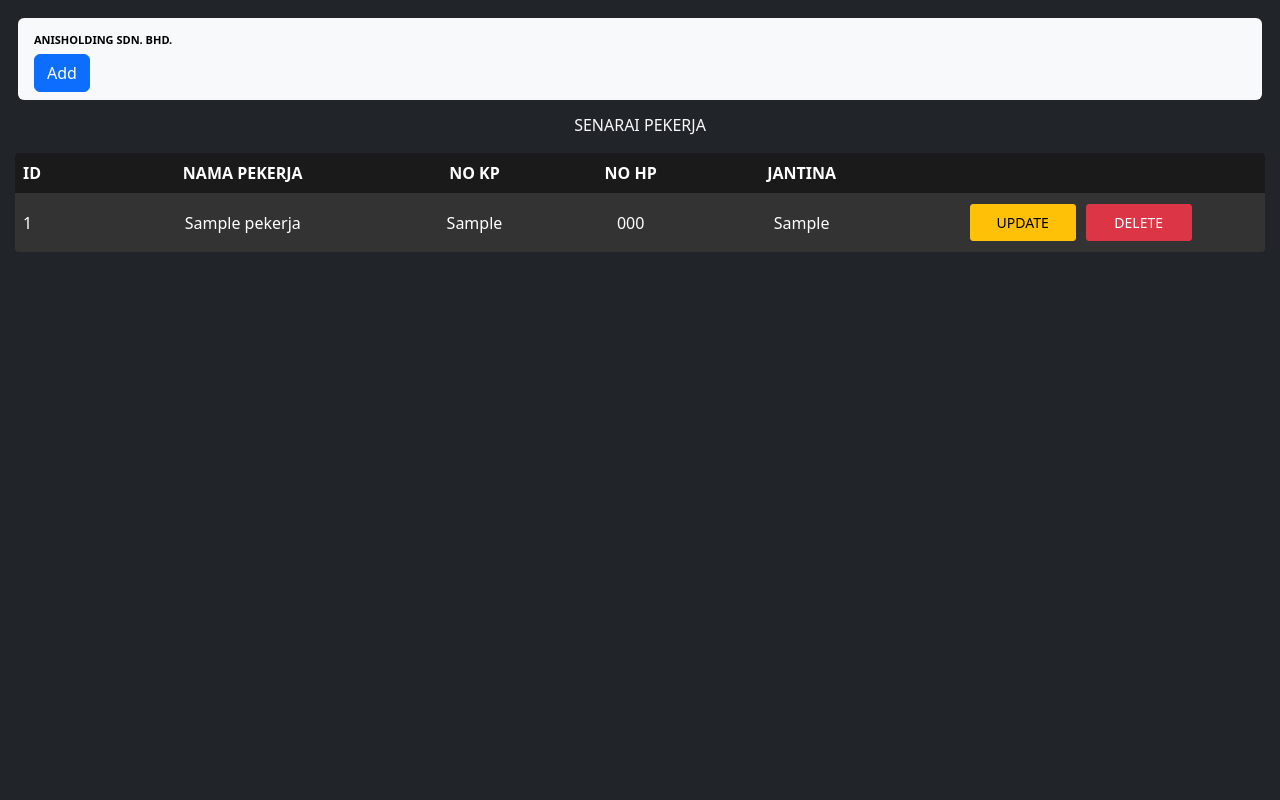
After one commit to Miiz02/rekod-pekerja, a PHP site: page /dashboard.php in a window 1280 px wide. The commit adds this page. Run offline with PHP 8.4, Linux system fonts and the light colour scheme; the visitor is signed in with stand-in values (Sample User, id 1); tables that the repository leaves empty or names only in its code hold one stand-in row (values such as "Sample post").

Commit message:
insyaallah habis

```diff
--- /dev/null
+++ b/dashboard.php
@@ -0,0 +1,237 @@
+<?php
+session_start();
+if (!isset($_SESSION['user_id'])) {
+    header("Location: index.php");
+    exit;
+}
+
+include 'db_conn.php';
+
+// Fetch workers data from the database
+$result = $conn->query("SELECT * FROM pekerja");
+?>
+
+<!DOCTYPE html>
+<html lang="en">
+
+<head>
+    <meta charset="UTF-8">
+    <meta name="viewport" content="width=device-width, initial-scale=1.0">
+    <title>Dashboard</title>
+    <link href="https://cdn.jsdelivr.net/npm/bootstrap@5.3.3/dist/css/bootstrap.min.css" rel="stylesheet" integrity="sha384-QWTKZyjpPEjISv5WaRU9OFeRpok6YctnYmDr5pNlyT2bRjXh0JMhjY6hW+ALEwIH" crossorigin="anonymous">
+    <link rel="stylesheet" href="https://cdnjs.cloudflare.com/ajax/libs/font-awesome/6.0.0-beta3/css/all.min.css">
+    <style>
+       /* General Page Styling */
+html, body, .intro {
+    height: 100%;
+    padding: 5px;
+}
+
+/* Table Styling */
+.table {
+    width: 100%; /* Full width table */
+    table-layout: auto; /* Automatically adjusts column width based on content */
+    border-radius: 4px;
+    overflow: hidden; /* Ensures rounded corners are visible */
+    max-width: 100%; /* Prevents the table from exceeding its container */
+}
+
+table td, table th {
+    text-align: center;
+    vertical-align: middle;
+    overflow: hidden;
+    text-overflow: ellipsis;
+}
+
+/* ID column alignment */
+.table td.text-left, .table th.text-left {
+    text-align: left;
+}
+/* Table Header Styling */
+.table th, .table td {
+    color: rgb(255, 255, 255) !important;
+    background-color: #333 !important;
+}
+
+.table thead th {
+    background-color: #1a1a1a !important;
+    color: #fff !important;
+    font-weight: bold;
+    text-transform: uppercase;
+    font-size: 16px;
+}
+
+tbody td {
+    color: rgb(255, 255, 255) !important;
+    background-color: #333;
+    font-weight: 500;
+}
+
+/* Navbar Styling */
+.navbar {
+    margin-bottom: 20px;
+}
+
+.navbar .text {
+    color: black;
+}
+
+.navbar b {
+    font-size: 13px;
+    margin-bottom: 25px;
+}
+
+.btn {
+    margin-top: 10px;
+}
+
+/* Body Background */
+body {
+    background-color: #121212;
+    color: #fff;
+}
+
+.custom-btn {
+    width: 30%;
+    border-radius: 3px;
+    padding: 7px;
+    text-align: center;
+    margin: 3px;
+}
+
+/* Ensure the table fits within the container */
+.container-fluid {
+    padding: 5px;  /* Remove padding for full-width table */
+    overflow-x: hidden;  /* Prevent horizontal scrolling */
+}
+
+
+        /* Modal and Button Styling */
+        .modal-header {
+            background-color: #333;
+        }
+
+        .modal-title {
+            color: #fff;
+            text-align: center;
+        }
+
+        .modal-body {
+            color: #000;
+            font-weight: normal;
+            text-align: center;
+            padding: 10px;
+        }
+
+        .modal-footer {
+            display: flex;
+            justify-content: flex-start;
+        }
+
+        .btn-close {
+            color: white;
+        }
+
+        .btn-secondary {
+            background-color: #6c757d;
+        }
+
+
+    </style>
+</head>
+
+<body class="bg-dark text-light">
+    <!-- Navbar -->
+    <nav class="navbar navbar-light bg-light rounded m-2 px-3">
+        <div class="text" style="color: black;">
+            <b style="font-size: 11px; margin-bottom: 25px;">ANISHOLDING SDN. BHD.</b>
+            <br>
+            <button class="btn btn-primary mt-1" onclick="window.location.href='add.php'">Add</button>
+        </div>
+    </nav>
+
+    <div class="container-fluid">
+        <!-- Centered Text -->
+        <p class="text-center">SENARAI PEKERJA</p>
+
+        <div class="row justify-content-center">
+            <div class="col-12">
+                <!-- Table -->
+                <div class="card-body">
+                    <div class="table-responsive">
+                        <table class="table table-borderless mb-0">
+                        <thead>
+    <tr>
+        <th scope="col" class="text-left">ID</th> <!-- Left aligned -->
+        <th scope="col">NAMA PEKERJA</th> <!-- Default (centered) -->
+        <th scope="col">NO KP</th> <!-- Default (centered) -->
+        <th scope="col">NO HP</th> <!-- Default (centered) -->
+        <th scope="col">JANTINA</th> <!-- Default (centered) -->
+        <th scope="col">&nbsp;</th>
+    </tr>
+</thead>
+<tbody>
+    <?php while ($row = $result->fetch_assoc()): ?>
+        <tr>
+            <td class="text-left"><?= $row['id'] ?></td> <!-- Left aligned -->
+            <td><?= $row['nama_pekerja'] ?></td> <!-- Default (centered) -->
+            <td><?= $row['no_kp'] ?></td> <!-- Default (centered) -->
+            <td><?= $row['no_hp'] ?></td> <!-- Default (centered) -->
+            <td><?= $row['jantina'] ?></td> <!-- Default (centered) -->
+            <td>
+                <a href="update.php?id=<?= $row['id'] ?>" class="btn btn-warning btn-sm custom-btn">UPDATE</a>
+                <button class="btn btn-danger btn-sm custom-btn" onclick="showDeleteAlert(<?= $row['id'] ?>)">DELETE</button>
+            </td>
+        </tr>
+    <?php endwhile; ?>
+</tbody>
+
+                        </table>
+                    </div>
+                </div>
+            </div>
+        </div>
+    </div>
+
+    <!-- Modal for Delete Confirmation -->
+    <div class="modal fade" id="deleteModal" tabindex="-1" aria-labelledby="deleteModalLabel" aria-hidden="true">
+        <div class="modal-dialog modal-lg">
+            <div class="modal-content">
+                <div class="modal-header bg-dark text-white">
+                    <h5 class="modal-title text-center" id="deleteModalLabel">DELETE!</h5>
+                    <button type="button" class="btn-close" style="color: white;" data-bs-dismiss="modal" aria-label="Close"></button>
+                </div>
+                <div class="modal-body text-center p-2">
+                    <b>Adakah anda pasti untuk menghapuskan rekod ini?</b>
+                    <br><br>
+                    <p>Sila pastikan dengan betul!</p>
+                </div>
+                <div class="modal-footer d-flex justify-content-start">
+                    <button type="button" class="btn btn-danger btn-sm" id="confirmDeleteBtn">YES DELETE!</button>
+                    <button type="button" class="btn btn-secondary btn-sm" data-bs-dismiss="modal">CANCEL</button>
+                </div>
+            </div>
+        </div>
+    </div>
+
+    <script src="https://cdn.jsdelivr.net/npm/bootstrap@5.3.3/dist/js/bootstrap.bundle.min.js" integrity="sha384-YvpcrYf0tY3lHB60NNkmXc5s9fDVZLESaAA55NDzOxhy9GkcIdslK1eN7N6jIeHz" crossorigin="anonymous"></script>
+    <script>
+        let deleteId = null;
+
+        // Show delete confirmation modal and store the ID to delete
+        function showDeleteAlert(id) {
+            deleteId = id;
+            const deleteModal = new bootstrap.Modal(document.getElementById('deleteModal'));
+            deleteModal.show();
+        }
+
+        // Handle the deletion after confirmation
+        document.getElementById('confirmDeleteBtn').addEventListener('click', function() {
+            if (deleteId !== null) {
+                window.location.href = `delete.php?id=${deleteId}`;
+            }
+        });
+    </script>
+</body>
+
+</html>
--- /dev/null
+++ b/db_conn.php
@@ -0,0 +1,12 @@
+<?php
+$host = "localhost";
+$user = "root";
+$pass = "";
+$db_name = "rekod-pekerja";
+
+$conn = new mysqli($host, $user, $pass, $db_name);
+
+if ($conn->connect_error) {
+    die("Connection failed: " . $conn->connect_error);
+}
+?>
--- /dev/null
+++ b/logout.php
@@ -0,0 +1,6 @@
+<?php
+session_start();
+session_destroy();
+header("Location: index.php");
+exit;
+?>
```
Also changed, not shown: add.php (added, +100 -0 lines), delete.php (added, +19 -0 lines), index.php (+55 -1 lines), update.php (added, +131 -0 lines).
